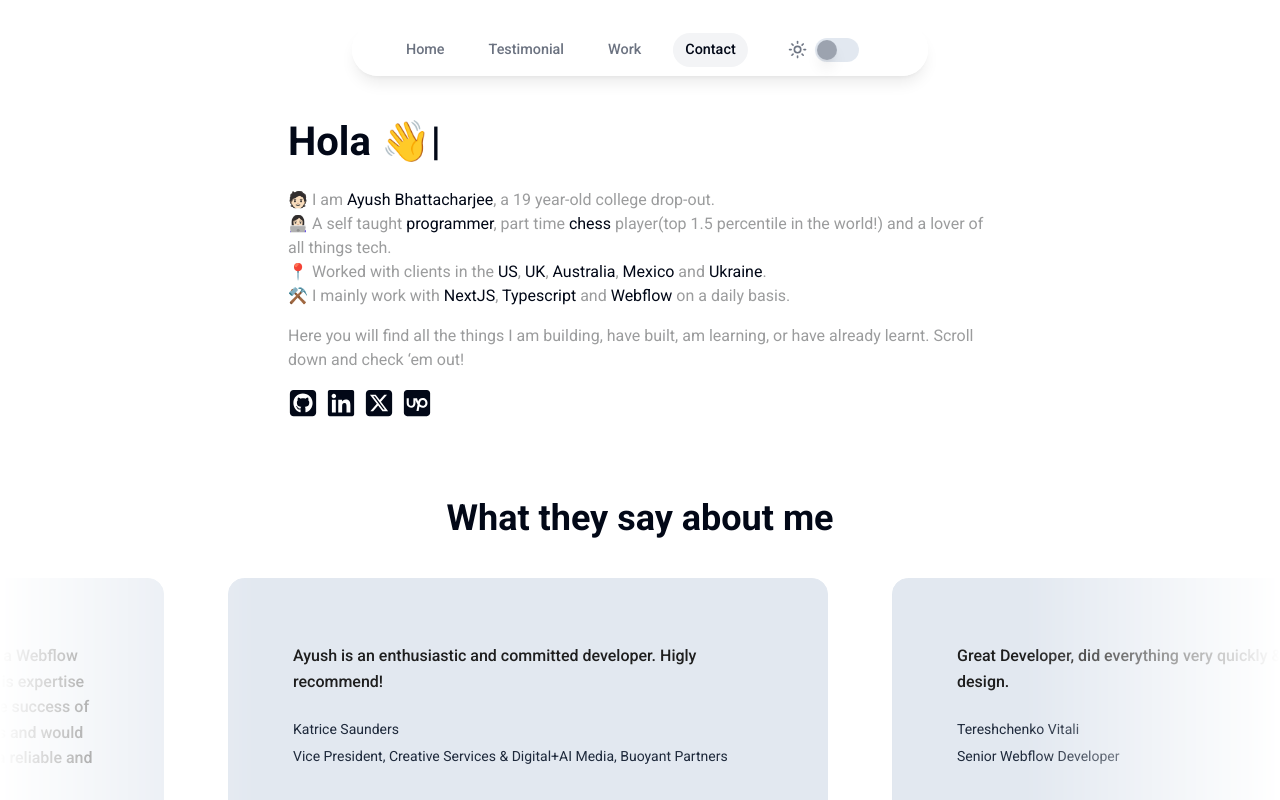
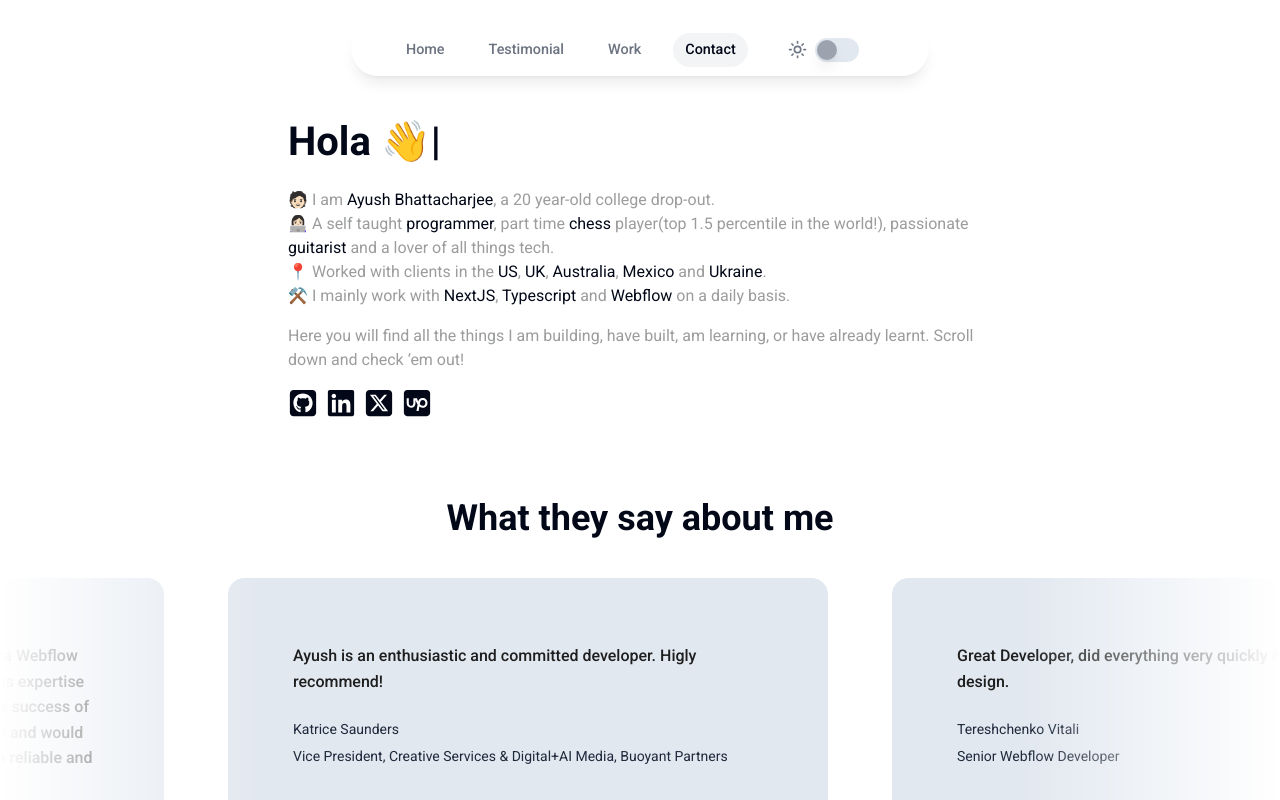
Before and after one commit to AyushScripts/portfolio-refresh, a Next.js app: page / in a window 1280 px wide. Shown: the top 800 px of the page. Built offline with nearby package versions, Linux system fonts and the light colour scheme.

Commit message:
Updated Hero Section

```diff
--- a/components/HeroSection.tsx
+++ b/components/HeroSection.tsx
@@ -52,7 +52,7 @@ const HeroSection = () => {
               <a className="text-foreground" href="#">
                 Ayush Bhattacharjee
               </a>
-              , a 19 year-old college drop-out.
+              , a 20 year-old college drop-out.
             </li>
             <li className="text-primary font-normal">
               👩🏻‍💻 A self taught{" "}
@@ -63,7 +63,11 @@ const HeroSection = () => {
               <a className="text-foreground" href="https://chess.com/member/ayushchess04">
                 chess
               </a>{" "}
-              player(top 1.5 percentile in the world!) and a lover of all things tech.
+              player(top 1.5 percentile in the world!), passionate {" "}
+              <a className="text-foreground" href="https://en.wikipedia.org/wiki/Guitar">
+                guitarist
+              </a>{" "}
+               and a lover of all things tech.
             </li>
             <li className="text-primary font-normal">
               📍 Worked with clients in the{" "}
```
